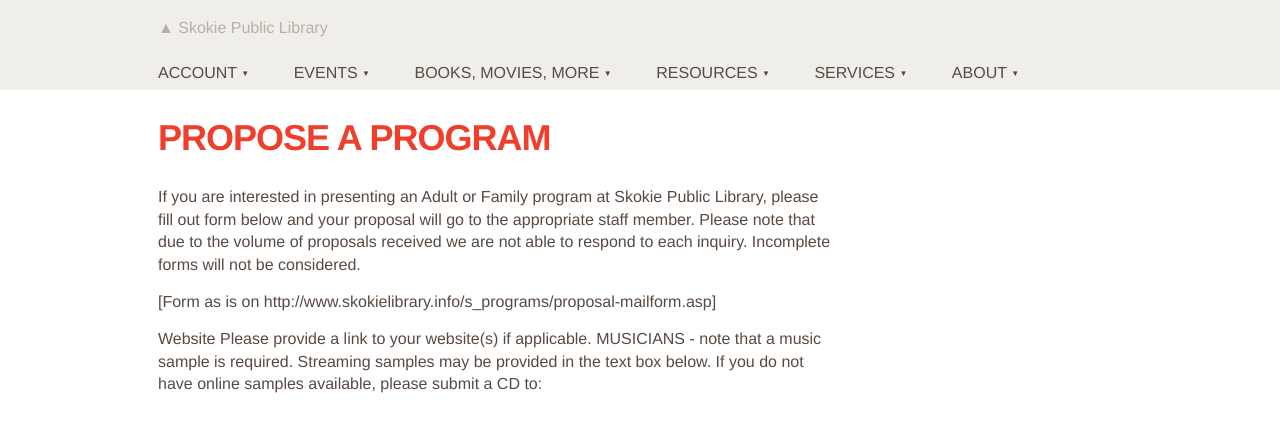
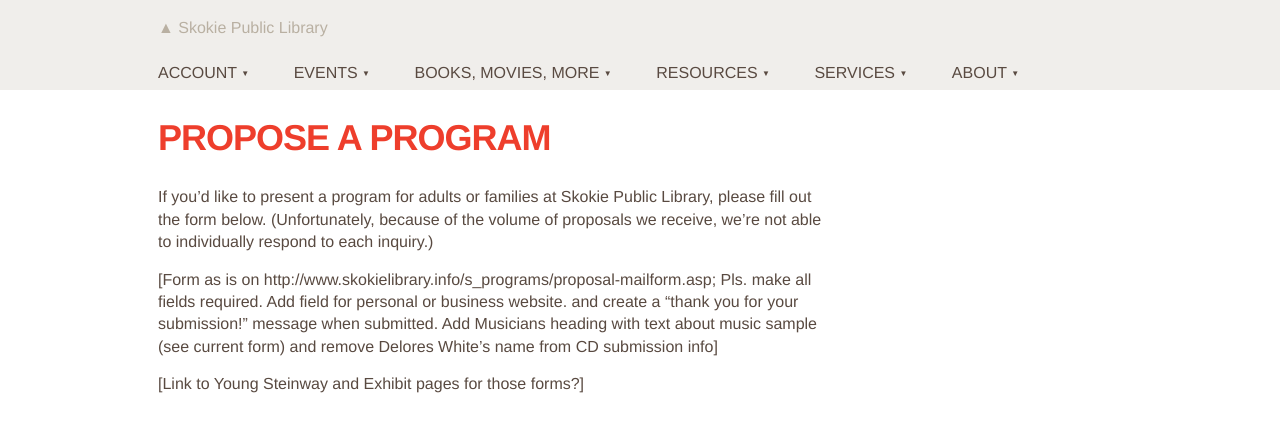
Before and after one commit to skokielibrary/spl-content, a Jekyll site: the page built from _content/amita/events--propose-program.markdown, in a window 1280 px wide. Shown: the top 432 px of the page. Built offline with Jekyll 4.4.1, drawn with Linux system fonts in a browser that asks for light colours.

Commit message:
Updated events--propose-program.markdown

```diff
--- a/_content/amita/events--propose-program.markdown
+++ b/_content/amita/events--propose-program.markdown
@@ -4,9 +4,8 @@ title: Propose a program
 published: true
 ---
 
-If you are interested in presenting an Adult or Family program at Skokie Public Library, please fill out form below and your proposal will go to the appropriate staff member. Please note that due to the volume of proposals received we are not able to respond to each inquiry. Incomplete forms will not be considered.
+If you'd like to present a program for adults or families at Skokie Public Library, please fill out the form below. (Unfortunately, because of the volume of proposals we receive, we're not able to individually respond to each inquiry.)
 
-[Form as is on http://www.skokielibrary.info/s_programs/proposal-mailform.asp]
+[Form as is on http://www.skokielibrary.info/s_programs/proposal-mailform.asp; Pls. make all fields required. Add field for personal or business website. and create a "thank you for your submission!" message when submitted. Add Musicians heading with text about music sample (see current form) and remove Delores White's name from CD submission info]
 
-Website
-Please provide a link to your website(s) if applicable. MUSICIANS - note that a music sample is required. Streaming samples may be provided in the text box below. If you do not have online samples available, please submit a CD to:
+[Link to Young Steinway and Exhibit pages for those forms?]
```
